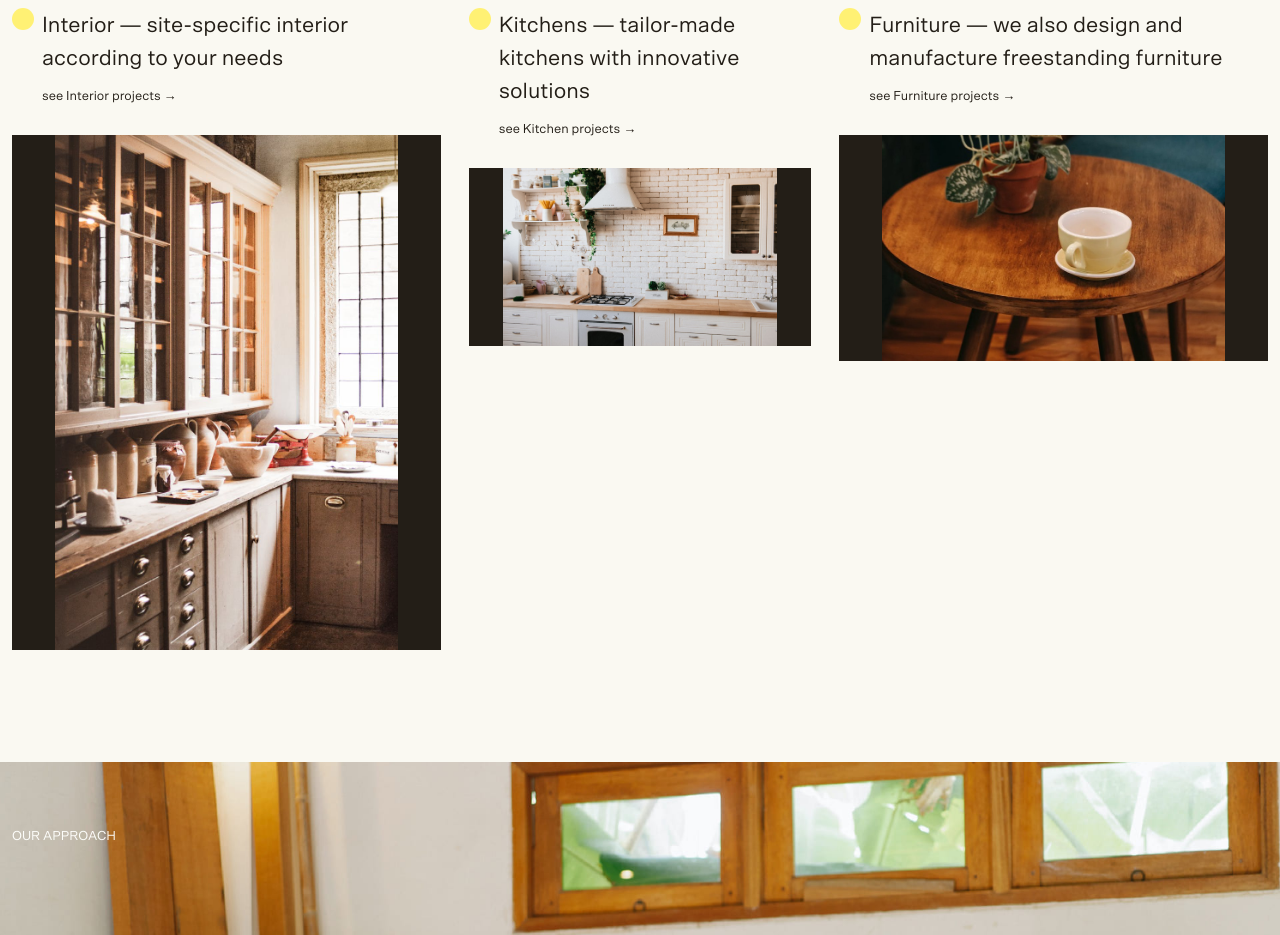
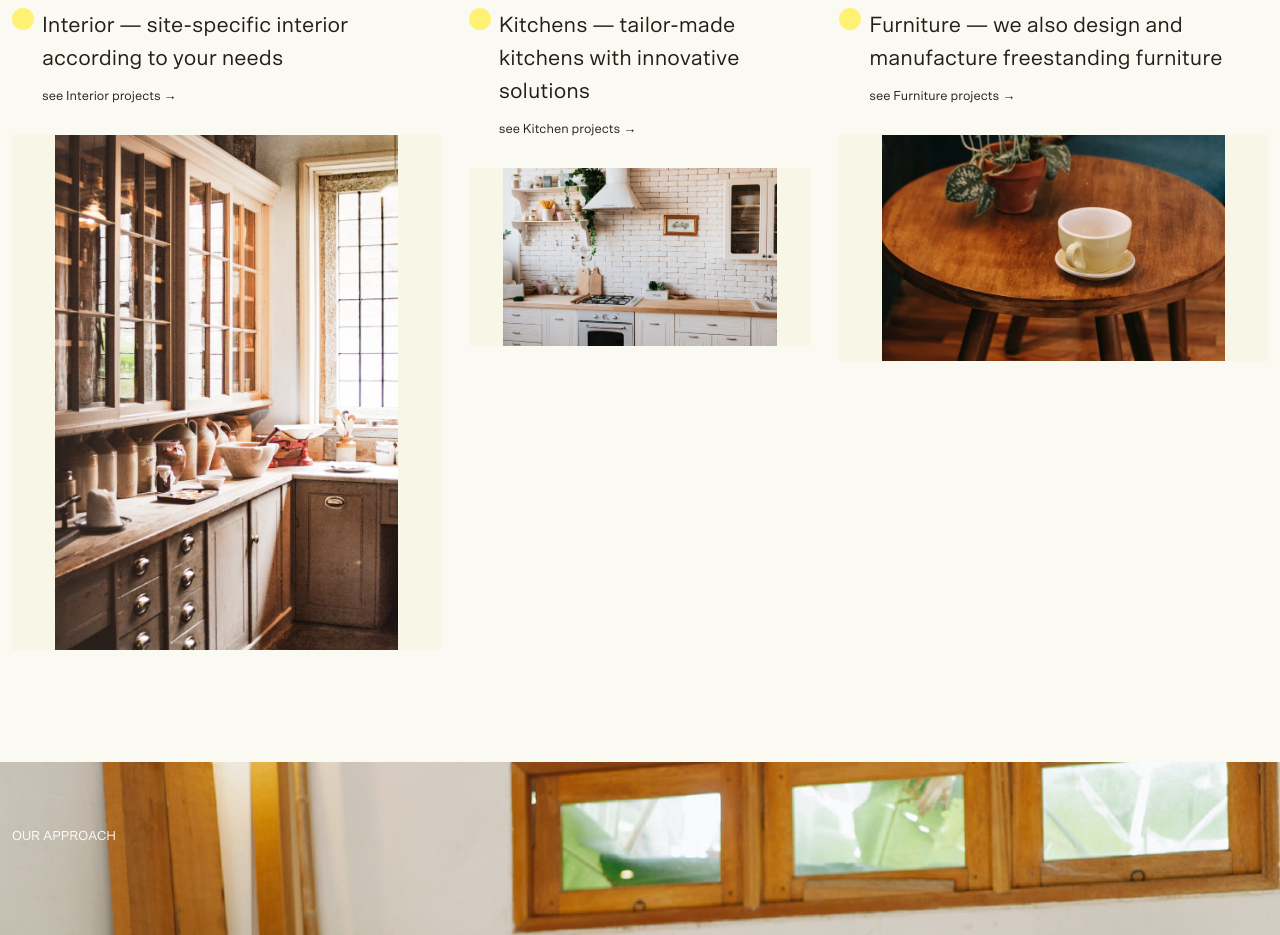
Before and after one commit to kehinde4885/multilanding, a plain HTML site: page index.html in a window 1280 px wide. Shown: the part 1220-2155 px from the top of the page. Drawn offline with Linux system fonts and the light colour scheme.

Commit message:
Minor Changes

```diff
--- a/index.js
+++ b/index.js
@@ -57,7 +57,7 @@ function renderArticles(articlesarr) {
           </div>
         </div>
 
-        <div class="bg-black">
+        <div class="bg-ivory">
           <img
             class="mx-auto my-auto h-4/5 w-4/5"
             src=${article.image}
```
Also changed, not shown: output.css.
